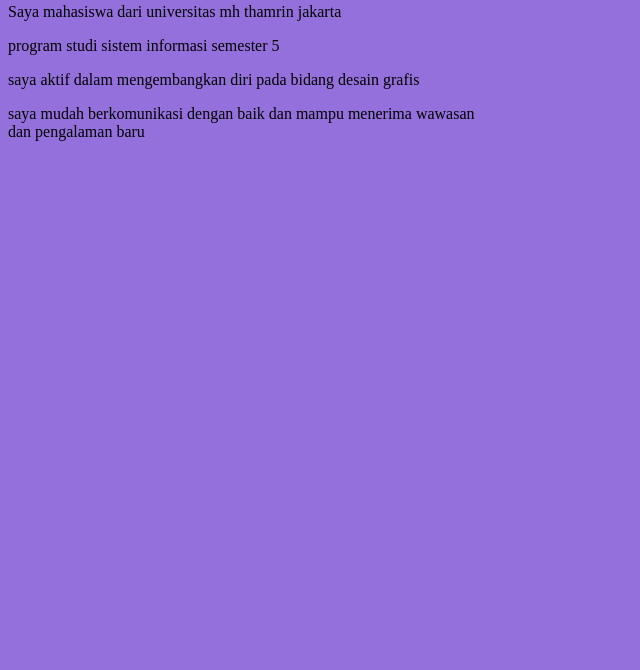
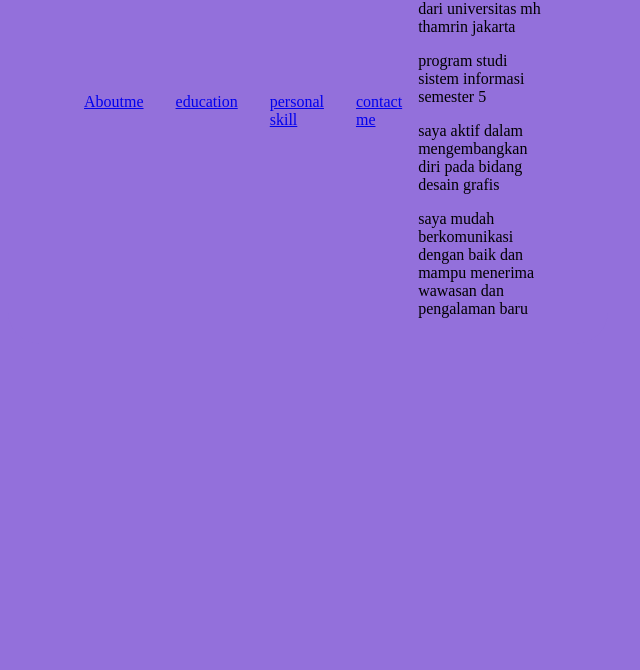
Before and after one commit to fildaprawita188-cmd/fildaprawita9, a plain HTML site: page aboutme.html in a window 1280 px wide. Shown: the part 130-800 px from the top of the page, without its empty margins (0-640 px from the left). Drawn offline with Linux system fonts and the light colour scheme.

Commit message:
Add reset styles for nav and body elements
Added reset styles for navigation and body.

```diff
--- a/style.css
+++ b/style.css
@@ -33,3 +33,15 @@ nav ul {
     text-decoration-line: none;
 
 }
+/* RESET */
+nav {
+    display: flex;
+    justify-content: space-between;
+    align-items: center;
+    padding: 10px 60px;
+    bacground-color: mediumpurple;
+}
+body {
+    background-color: mediumpurple;
+    color: black;
+}
```
